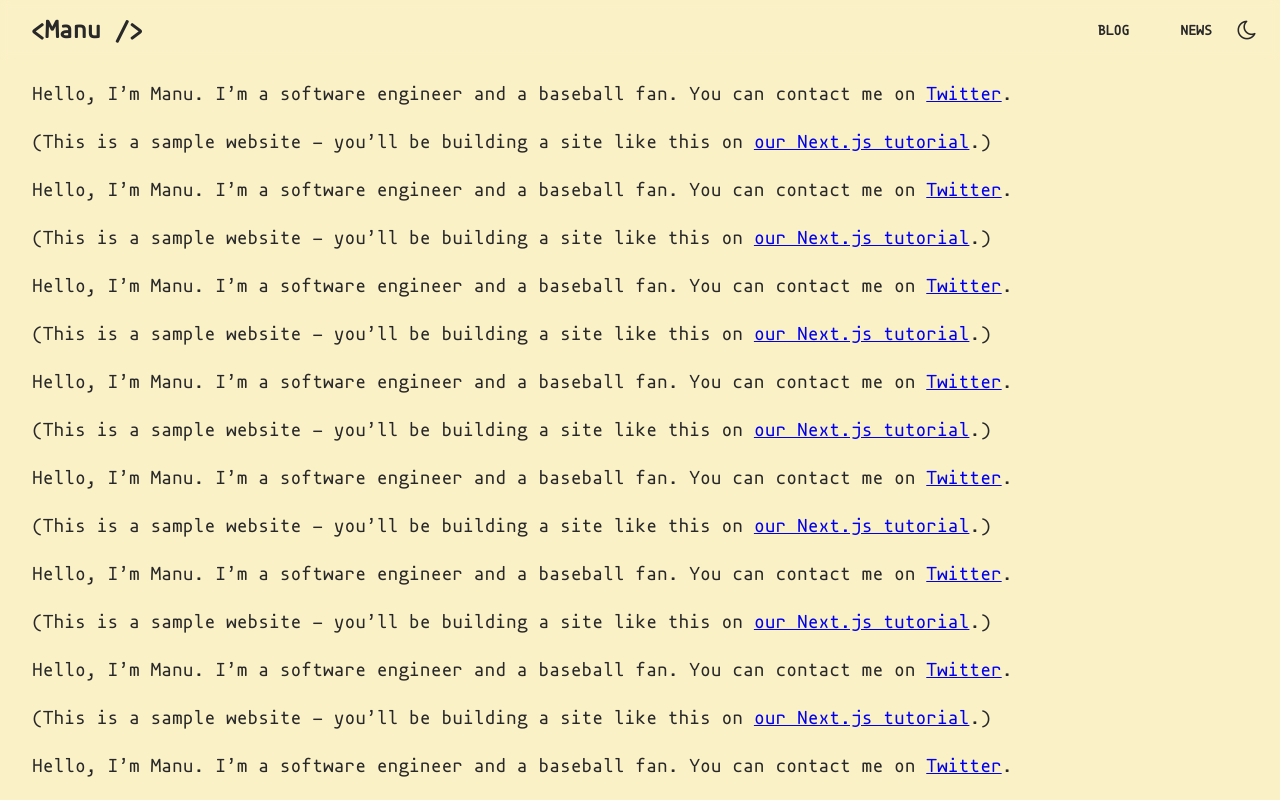
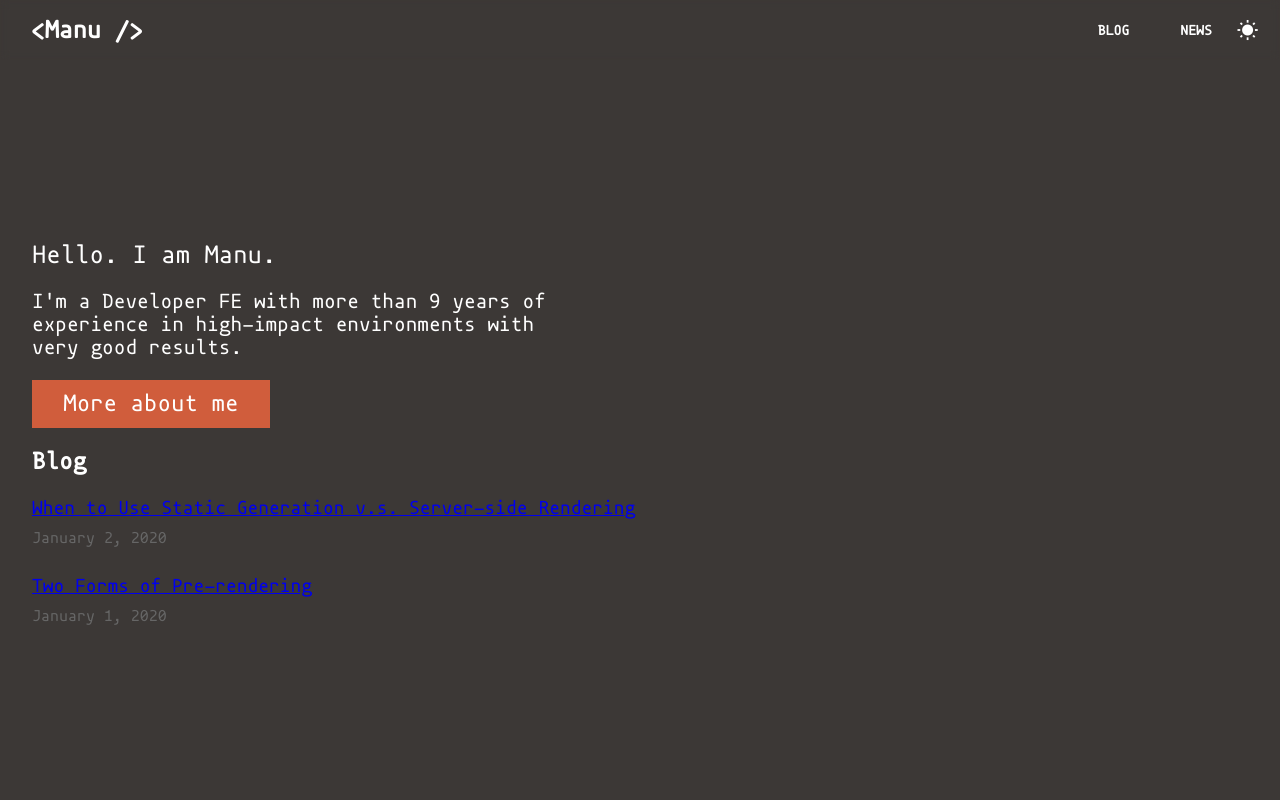
Before and after one commit to manu2manu/learn-nextjs, a Next.js app: page / in a window 1280 px wide. Shown: the top 800 px of the page. Built offline with nearby package versions, Linux system fonts and the light colour scheme.

Commit message:
feat(theme): added dark theme

```diff
--- /dev/null
+++ b/components/button/index.tsx
@@ -0,0 +1,10 @@
+import { ItemLinkWrapper } from '../itemLink/itemLink.style';
+
+type Props = {
+  href: string;
+  text: string;
+};
+
+export default function ButtonComponent({ href, text }: Props) {
+  return <ItemLinkWrapper {...{ href }}>{text}</ItemLinkWrapper>;
+}
--- a/components/contexts/ThemeContext.tsx
+++ b/components/contexts/ThemeContext.tsx
@@ -1,8 +1,8 @@
-import { createContext, useState } from "react";
-import { BaseProps } from "../../types";
+import { createContext, useState } from 'react';
+import { BaseProps } from '../../types';
 
 const defaultState = {
-  dark: false,
+  dark: true
 };
 
 interface IThemeContext {
@@ -21,7 +21,7 @@ export const ThemeProviderContext = ({ children }: BaseProps) => {
     <ThemeContextP.Provider
       value={{
         dark,
-        toggleDark,
+        toggleDark
       }}
     >
       {children}
--- /dev/null
+++ b/components/itemLink/index.tsx
@@ -0,0 +1,9 @@
+import Link from 'next/link';
+
+export default function ItemLink({ as, children, className, href }: any) {
+  return (
+    <Link {...{ href, as }} passHref>
+      <a {...{ className }}>{children}</a>
+    </Link>
+  );
+}
--- /dev/null
+++ b/components/itemLink/itemLink.style.ts
@@ -0,0 +1,33 @@
+import styled from 'styled-components';
+import ItemLink from '.';
+
+export const ItemLinkWrapper = styled(ItemLink)`
+  color: ${({ theme }: any) => theme.text};
+  text-decoration: none;
+  transition: all 0.3s ease 0s;
+  background-color: ${({ theme }: any) => theme.colors.orange};
+  font-size: 1.145em;
+  width: 9em;
+  height: 2em;
+  display: flex;
+  align-items: center;
+  justify-content: center;
+
+  &:hover {
+    transition: 0.5s;
+    background-color: ${({ theme }: any) => theme.colors.orange208};
+  }
+
+  @media (min-width: 768px) {
+    font-size: 1.22em;
+    width: 9.9em;
+  }
+
+  @media (min-width: 768px) {
+    font-size: 1.5em;
+  }
+
+  @media (min-width: 1920px) {
+    font-size: 18px;
+  }
+`;
--- a/components/navbar/MenuItemLink.tsx
+++ b/components/navbar/MenuItemLink.tsx
@@ -1,15 +1,9 @@
-import Link from 'next/link'
-import styled from 'styled-components'
+import styled from 'styled-components';
 import { theme } from '../../styles/globalStyle';
+import ItemLink from '../itemLink';
 
-const MenuItemLink = ({ as, children, className, href }: any) => (
-  <Link {...{ href, as }} passHref>
-    <a {...{ className }}>{children}</a>
-  </Link>
-);
-
-export default styled(MenuItemLink)`
-  color: ${({theme}: any) => theme.text};
+export default styled(ItemLink)`
+  color: ${({ theme }: any) => theme.text};
   font-size: 14px;
   line-height: 17px;
   margin: 0 2vw;
--- /dev/null
+++ b/pages/index.style.ts
@@ -0,0 +1,53 @@
+import styled from 'styled-components';
+
+export const IndexContainer = styled.div`
+  padding-top: 20vh;
+  display: flex;
+  flex-direction: column;
+  span {
+    font-size: 1.38em;
+  }
+
+  @media (min-width: 768px) {
+    span {
+      font-size: 1.48em;
+    }
+    p {
+      font-size: 1.24em;
+    }
+  }
+
+  @media (min-width: 1024px) {
+    span {
+      font-size: 1.6em;
+    }
+    p {
+      font-size: 1.3em;
+      max-width: 26em;
+    }
+  }
+
+  @media (min-width: 1440px) {
+    span {
+      font-size: 2.3em;
+    }
+    p {
+      font-size: 1.7em;
+    }
+  }
+`;
+
+export const HomeBgWrapper = styled.div`
+  width: 100%;
+  height: 100%;
+  clip-path: polygon(0 0, 100% 0%, 100% 18%, 0% 100%);
+  background-image: linear-gradient(
+    120deg,
+    ${({ theme }: any) => theme.colors.orange} 47%,
+    ${({ theme }: any) => theme.colors.orange} 54%,
+    ${({ theme }: any) => theme.colors.orange} 62%
+  );
+  position: absolute;
+  top: 0;
+  z-index: -1;
+`;
--- a/pages/index.tsx
+++ b/pages/index.tsx
@@ -5,71 +5,24 @@ import Layout, { siteTitle } from '../components/layout';
 import { getSortedPostsData } from '../lib/posts';
 import utilStyles from '../styles/utils.module.css';
 import Date from '../components/date';
+import { IndexContainer } from './index.style';
+import ButtonComponent from '../components/button';
 
-const Home: NextPage = ({allPostsData}: any) => {
+const Home: NextPage = ({ allPostsData }: any) => {
   return (
+    <>
+      {/* <HomeBgWrapper /> */}
       <Layout home>
         <Head>
           <title>{siteTitle}</title>
         </Head>
-      <section className={utilStyles.headingMd}>
-        <p>Hello, I’m Manu. I’m a software engineer and a baseball fan. You can contact me on <a href="https://twitter.com/YoanMPP">Twitter</a>.</p>
+        <IndexContainer>
+          <span>Hello. I am Manu.</span>
           <p>
-          (This is a sample website - you’ll be building a site like this on{' '}
-          <a href="https://nextjs.org/learn">our Next.js tutorial</a>.)
+            I'm a Developer FE with more than 9 years of experience in high-impact environments with very good results.
           </p>
-      </section>
-      <section className={utilStyles.headingMd}>
-        <p>Hello, I’m Manu. I’m a software engineer and a baseball fan. You can contact me on <a href="https://twitter.com/YoanMPP">Twitter</a>.</p>
-         <p>
-          (This is a sample website - you’ll be building a site like this on{' '}
-          <a href="https://nextjs.org/learn">our Next.js tutorial</a>.)
-        </p>
-      </section>
-            <section className={utilStyles.headingMd}>
-        <p>Hello, I’m Manu. I’m a software engineer and a baseball fan. You can contact me on <a href="https://twitter.com/YoanMPP">Twitter</a>.</p>
-         <p>
-          (This is a sample website - you’ll be building a site like this on{' '}
-          <a href="https://nextjs.org/learn">our Next.js tutorial</a>.)
-        </p>
-      </section>
-      <section className={utilStyles.headingMd}>
-        <p>Hello, I’m Manu. I’m a software engineer and a baseball fan. You can contact me on <a href="https://twitter.com/YoanMPP">Twitter</a>.</p>
-         <p>
-          (This is a sample website - you’ll be building a site like this on{' '}
-          <a href="https://nextjs.org/learn">our Next.js tutorial</a>.)
-        </p>
-      </section>
-       <section className={utilStyles.headingMd}>
-        <p>Hello, I’m Manu. I’m a software engineer and a baseball fan. You can contact me on <a href="https://twitter.com/YoanMPP">Twitter</a>.</p>
-         <p>
-          (This is a sample website - you’ll be building a site like this on{' '}
-          <a href="https://nextjs.org/learn">our Next.js tutorial</a>.)
-        </p>
-      </section>
-      <section className={utilStyles.headingMd}>
-        <p>Hello, I’m Manu. I’m a software engineer and a baseball fan. You can contact me on <a href="https://twitter.com/YoanMPP">Twitter</a>.</p>
-         <p>
-          (This is a sample website - you’ll be building a site like this on{' '}
-          <a href="https://nextjs.org/learn">our Next.js tutorial</a>.)
-        </p>
-      </section>
-       <section className={utilStyles.headingMd}>
-        <p>Hello, I’m Manu. I’m a software engineer and a baseball fan. You can contact me on <a href="https://twitter.com/YoanMPP">Twitter</a>.</p>
-         <p>
-          (This is a sample website - you’ll be building a site like this on{' '}
-          <a href="https://nextjs.org/learn">our Next.js tutorial</a>.)
-        </p>
-      </section>
-      <section className={utilStyles.headingMd}>
-        <p>Hello, I’m Manu. I’m a software engineer and a baseball fan. You can contact me on <a href="https://twitter.com/YoanMPP">Twitter</a>.</p>
-         <p>
-          (This is a sample website - you’ll be building a site like this on{' '}
-          <a href="https://nextjs.org/learn">our Next.js tutorial</a>.)
-        </p>
-      </section>
-
-
+          <ButtonComponent href="/about" text="More about me" />
+        </IndexContainer>
         <section className={`${utilStyles.headingMd} ${utilStyles.padding1px}`}>
           <h2 className={utilStyles.headingLg}>Blog</h2>
           <ul className={utilStyles.list}>
@@ -87,8 +40,9 @@ const Home: NextPage = ({allPostsData}: any) => {
           </ul>
         </section>
       </Layout>
-  )
-}
+    </>
+  );
+};
 
 export default Home;
 
@@ -99,4 +53,4 @@ export const getStaticProps: GetStaticProps = async () => {
       allPostsData
     }
   };
-}
+};
--- a/styles/globalStyle.ts
+++ b/styles/globalStyle.ts
@@ -34,21 +34,28 @@ type ThemeType = {
     fg2: string;
     normal: ColorNormalType;
     bright: ColorBrightType;
-  }
+  };
 };
 
 export const lightTheme: DefaultTheme = {
   bodyBg: '#fbf1c7',
   text: '#282828',
   colors: {
-
+    orange208: '#fe8019',
+    orange: '#d05d3c',
+    gray: '#7c6f64'
   }
 };
 
 export const darkTheme: DefaultTheme = {
   bodyBg: '#3c3836',
-  text: '#fff'
-}
+  text: '#fff',
+  colors: {
+    orange208: '#fe8019',
+    orange: '#d05d3c',
+    gray: '#7c6f64'
+  }
+};
 
 // Based on Gruvbox palette
 export const theme: ThemeType = {
@@ -88,11 +95,11 @@ export const theme: ThemeType = {
   }
 };
 
- export const GlobalStyle = createGlobalStyle`
+export const GlobalStyle = createGlobalStyle`
   body {
     margin: 0;
     padding: 0;
-    background: ${({theme}: any ) => theme.bodyBg};
-    color: ${({theme}: any) => theme.text};
+    background: ${({ theme }: any) => theme.bodyBg};
+    color: ${({ theme }: any) => theme.text};
   }
 `;
```
Also changed, not shown: pages/about/index.tsx (added, +9 -0 lines). Lines whose indentation alone changed are shown as unchanged.
